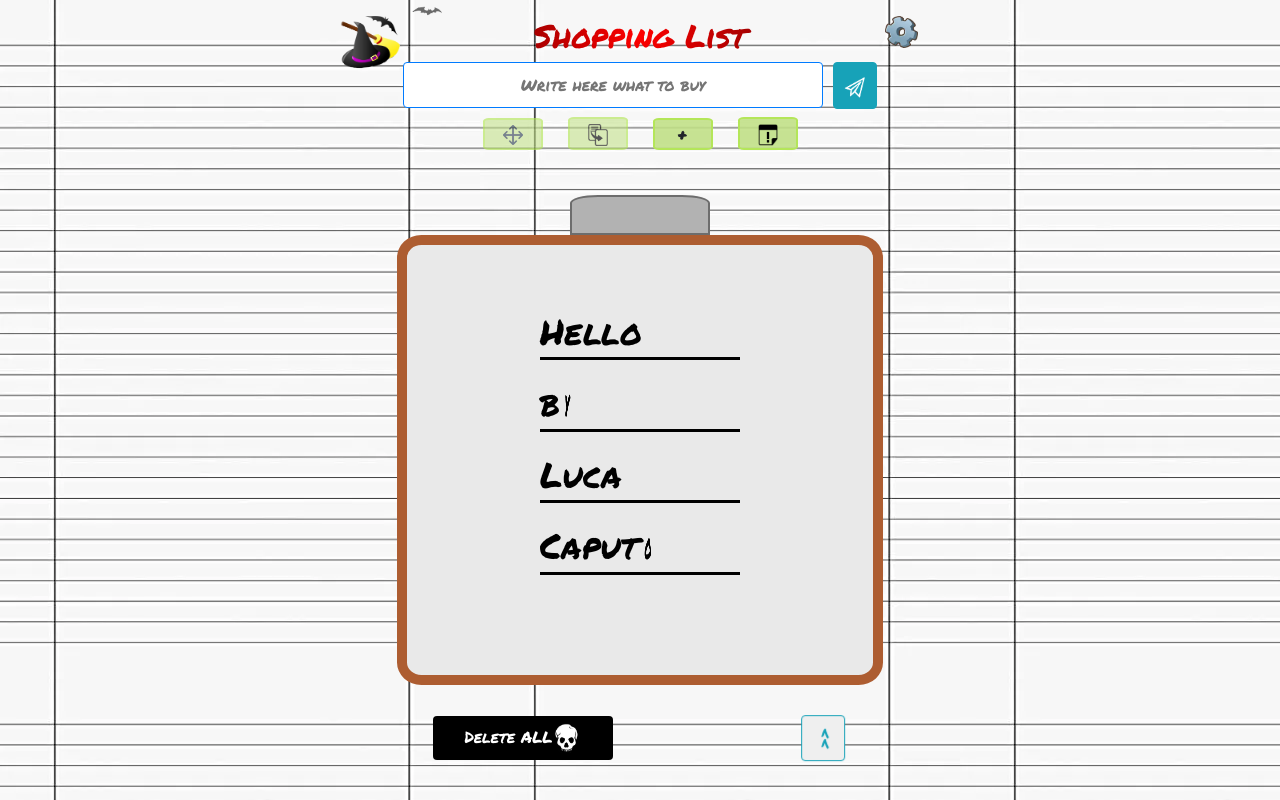
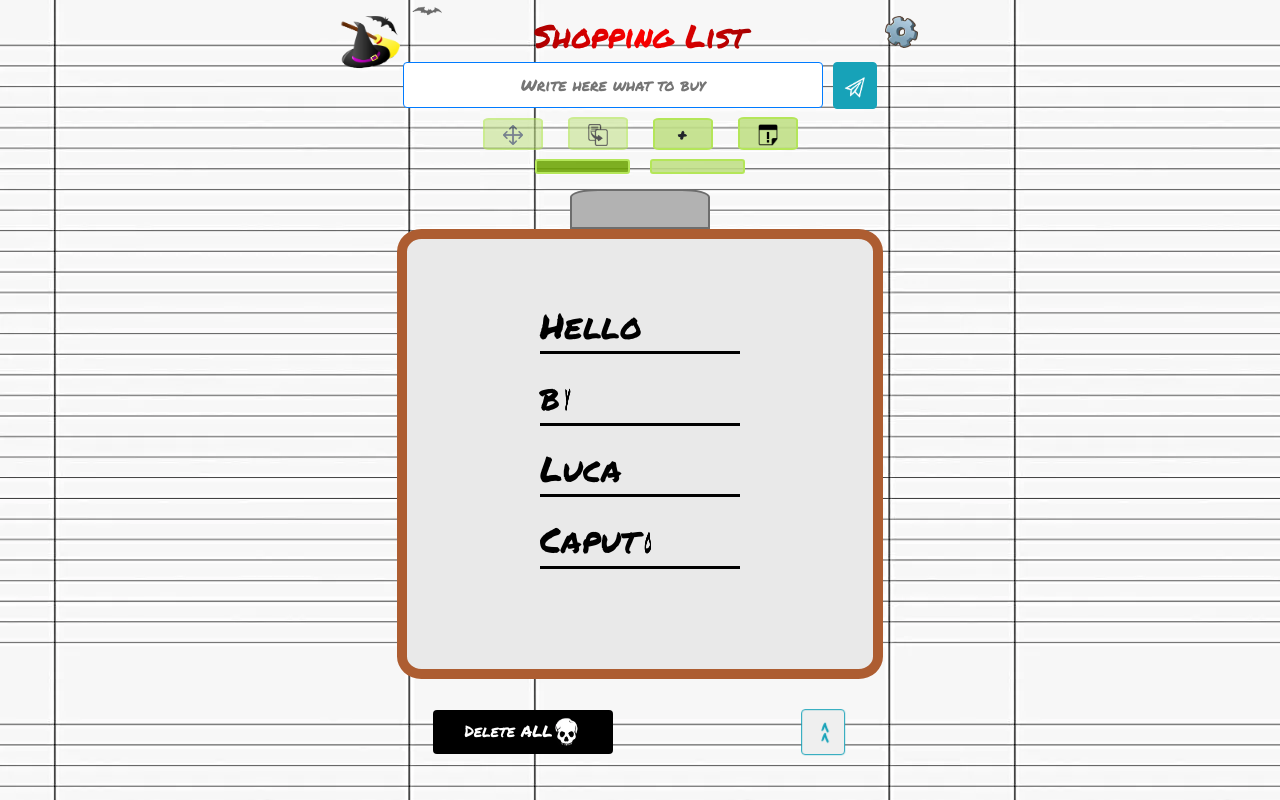
Before and after one commit to lucapu88/shopping_list, a Vue app: page / in a window 1280 px wide. Built offline with nearby package versions, Linux system fonts and the light colour scheme.

Commit message:
Added developer panel

```diff
--- a/src/App.vue
+++ b/src/App.vue
@@ -95,7 +95,7 @@ export default {
 
 					<footer>
 						<DeleteAllPanel />
-						<FooterButtonsContainer @scrollToTop="scrollTop" @scrollToBottom="scrollBottom" />
+						<FooterButtonsContainer v-if="!todosStore.secondList" @scrollToTop="scrollTop" @scrollToBottom="scrollBottom" />
 					</footer>
 				</div>
 			</div>
--- a/src/assets/base.css
+++ b/src/assets/base.css
@@ -7,7 +7,7 @@
 }
 
 body {
-  font-family: 'Permanent Marker', cursive;
+	font-family: "Permanent Marker", cursive;
 }
 
 .smooth-dnd-disable-touch-action * {
@@ -157,12 +157,7 @@ button {
 }
 
 .active {
-  background: linear-gradient(
-    90deg,
-    rgba(91, 0, 0, 1) 0%,
-    rgba(255, 0, 0, 1) 50%,
-    rgba(91, 0, 0, 1) 100%
-  );
+	background: linear-gradient(90deg, rgba(91, 0, 0, 1) 0%, rgba(255, 0, 0, 1) 50%, rgba(91, 0, 0, 1) 100%);
 	color: #ffffff !important;
 	border-radius: 5px;
 	padding-left: 5px;
@@ -181,6 +176,7 @@ button {
 	display: flex;
 	flex-direction: row-reverse;
 	font-size: 0.4375rem;
+	margin-right: 10px;
 }
 
 .overflow-hide {
--- /dev/null
+++ b/src/components/Developer-notes.vue
@@ -0,0 +1,50 @@
+<script setup>
+import { useTodoStore } from "@/store/TodoStore";
+</script>
+
+<script>
+export default {
+	data() {
+		return {
+			todosStore: useTodoStore(),
+			devNotes: "",
+		};
+	},
+	created() {
+		this.devNotes = window.localStorage.getItem("devNotes");
+	},
+	mounted() {
+		this.todosStore.categoryList = false;
+	},
+	methods: {
+		saveNotes() {
+			if (this.devNotes.length > 3) {
+				window.localStorage.setItem("devNotes", this.devNotes);
+			}
+		},
+	},
+};
+</script>
+
+<template>
+	<div class="developer-notes-container">
+		<textarea class="dev-notes" v-model="devNotes" name="dev-notes" rows="25" @input="saveNotes()"></textarea>
+	</div>
+</template>
+
+<style scoped>
+.developer-notes-container {
+	display: flex;
+	justify-content: center;
+	align-items: center;
+	padding: 15px;
+}
+.dev-notes {
+	width: 100%;
+	font-family: monospace;
+	background-color: #ffffffa1;
+	border: 2px ridge; /* Forrester */
+	border-radius: 5px;
+	padding: 15px 20px;
+}
+</style>
--- a/src/components/Head-list.vue
+++ b/src/components/Head-list.vue
@@ -114,7 +114,7 @@ export default {
 		</span>
 
 		<!-- ------------------------------------CONTENITORE DELL'INPUT PER AGGIUNGERE PRODOTTI -->
-		<div class="input-btns-container">
+		<div class="input-btns-container" v-if="!addTodo.secondList">
 			<span v-if="addTodo.inModification" class="remove-selected-cat" @click="addTodo.removeSelectedCategoryToAddItem()"> X </span>
 			<input
 				class="inputText border border-primary rounded"
--- a/src/components/Header-buttons-container.vue
+++ b/src/components/Header-buttons-container.vue
@@ -12,7 +12,20 @@ export default {
 			theme: useThemeStore(),
 			languages: useLanguageStore(),
 			todosStore: useTodoStore(),
+			isAndroid: false,
 		};
+	},
+	created() {
+		const navigatorUserAgent = navigator.userAgentData || navigator.userAgent;
+		this.isAndroid = navigatorUserAgent.platform === "Android";
+		/*ALTRA TIPOLOGIA DI VERIFICA (DA VEDERE SE FUNZIONA)*/
+		// const userAgent = navigator.userAgent || navigator.vendor || window.opera;
+		// if (/iPad|iPhone|iPod/.test(userAgent) && !window.MSStream) {
+		// 	this.isAndroid = false;
+		// }
+		// if (/android/i.test(userAgent)) {
+		// 	this.isAndroid = true;
+		// }
 	},
 	methods: {
 		copy() {
@@ -38,6 +51,8 @@ export default {
 
 <template>
 	<div class="pushbutton-container">
+		<h3 class="developer-panel-title" v-if="todosStore.secondList">Pannello Sviluppatore</h3>
+		<template v-if="!todosStore.secondList">
 			<!-- DRAG N DROP -->
 			<button
 				class="btn custom-show-listbtn"
@@ -128,8 +143,54 @@ export default {
 				<img v-if="!theme.elegantTheme" class="important" src="@/img/icons/important.webp" alt="important" />
 				<img v-if="theme.elegantTheme" class="important" src="@/img/icons/important-elegant.webp" alt="important" />
 			</button>
+		</template>
 	</div>
-	<div class="alerts-container">
+
+	<div v-if="!isAndroid" class="shitch-lists-buttons">
+		<!-- CONTENITORE CAMBIO LISTA -->
+		<button
+			class="btn custom-show-listbtn"
+			:class="{
+				'btn-selected': !todosStore.secondList,
+				'minimal-btn': theme.minimalTheme,
+				'minimal-selected-btn': theme.minimalTheme && todosStore.categoryList,
+				'retro-teme-btns': theme.retroTheme,
+				'retro-selected-btn': theme.retroTheme && todosStore.categoryList,
+				'summer-header-btn': theme.summerTheme,
+				'summer-header-btn-selected': theme.summerTheme && todosStore.categoryList,
+				'winter-header-btn': theme.winterTheme,
+				'winter-header-selected-btn': theme.winterTheme && todosStore.categoryList,
+				'elegant-btn': theme.elegantTheme,
+				'elegant-selected-btn': theme.elegantTheme && todosStore.categoryList,
+				'pink-theme-btn': theme.pinkTheme,
+				'pink-theme-selected-btn': theme.pinkTheme && todosStore.categoryList,
+			}"
+			@click="todosStore.secondList = false"
+		></button>
+		<button
+			class="btn custom-show-listbtn"
+			:class="{
+				'btn-selected': todosStore.secondList,
+				'minimal-btn': theme.minimalTheme,
+				'minimal-selected-btn': theme.minimalTheme && todosStore.categoryList,
+				'retro-teme-btns': theme.retroTheme,
+				'retro-selected-btn': theme.retroTheme && todosStore.categoryList,
+				'summer-header-btn': theme.summerTheme,
+				'summer-header-btn-selected': theme.summerTheme && todosStore.categoryList,
+				'winter-header-btn': theme.winterTheme,
+				'winter-header-selected-btn': theme.winterTheme && todosStore.categoryList,
+				'elegant-btn': theme.elegantTheme,
+				'elegant-selected-btn': theme.elegantTheme && todosStore.categoryList,
+				'pink-theme-btn': theme.pinkTheme,
+				'pink-theme-selected-btn': theme.pinkTheme && todosStore.categoryList,
+			}"
+			@click="todosStore.secondList = true"
+		></button>
+	</div>
+
+	<template v-if="!todosStore.secondList">
+		<div class="alerts-container" v-if="todosStore.isDraggable || languages.copyList.visible || languages.importantTodos.visible || todosStore.addedImportant || todosStore.categoryAdded">
+			<!-- CONTENITORE DEGLI AVVISI -->
 			<div class="drag-n-drop-text">
 				<small v-if="todosStore.isDraggable">
 					{{ languages.helperDescription.dragNdropText.dragginText }}
@@ -148,6 +209,7 @@ export default {
 				{{ languages.categoryTipText }}
 			</p>
 		</div>
+	</template>
 
 	<CategoriesPanel />
 </template>
@@ -234,4 +296,23 @@ p {
 		background-color: #6da505e1;
 	}
 }
+
+.developer-panel-title {
+	font-family: monospace;
+	background-color: #80808076;
+	border-radius: 5px;
+	padding: 5px 10px;
+}
+.shitch-lists-buttons {
+	display: flex;
+	align-items: center;
+	justify-content: center;
+	gap: 20px;
+}
+.shitch-lists-buttons > button {
+	width: 95px;
+	height: 15px;
+	padding: 0;
+	border-radius: 3px;
+}
 </style>
--- a/src/components/Main-list.vue
+++ b/src/components/Main-list.vue
@@ -6,6 +6,7 @@ import { useLanguageStore } from "@/store/LanguageStore";
 import { useSettingsStore } from "@/store/SettingsStore";
 import { useThemeStore } from "@/store/ThemeStore";
 import { useTodoStore } from "@/store/TodoStore";
+import DeveloperNotes from "./Developer-notes.vue";
 </script>
 
 <script>
@@ -24,6 +25,7 @@ export default {
 
 <template>
 	<ul
+		v-if="!todos.secondList"
 		id="todo-list"
 		class="col-12 todo-list"
 		:class="{
@@ -33,6 +35,7 @@ export default {
 		<TodoListDraggable v-if="todos.isDraggable" />
 		<TodoList v-if="!todos.isDraggable" />
 	</ul>
+	<DeveloperNotes v-else />
 </template>
 
 <style scoped>
--- a/src/components/panels-and-modals/Confirm-modal.vue
+++ b/src/components/panels-and-modals/Confirm-modal.vue
@@ -89,6 +89,7 @@ export default {
 	flex-direction: column;
 	align-items: center;
 	justify-content: center;
+	overflow: hidden;
 	animation: wideningAppearance 1s ease;
 }
 @keyframes wideningAppearance {
--- a/src/store/TodoStore.js
+++ b/src/store/TodoStore.js
@@ -43,6 +43,7 @@ export const useTodoStore = defineStore('todoStore', {
     addedImportant: false,
     duplicateFound: false,
     insertDuplicate: false,
+    secondList: false,
   }),
   getters: {
     openDeleteAllModal: (state) => state.visible = !state.visible,
```
Lines whose indentation alone changed are shown as unchanged.
